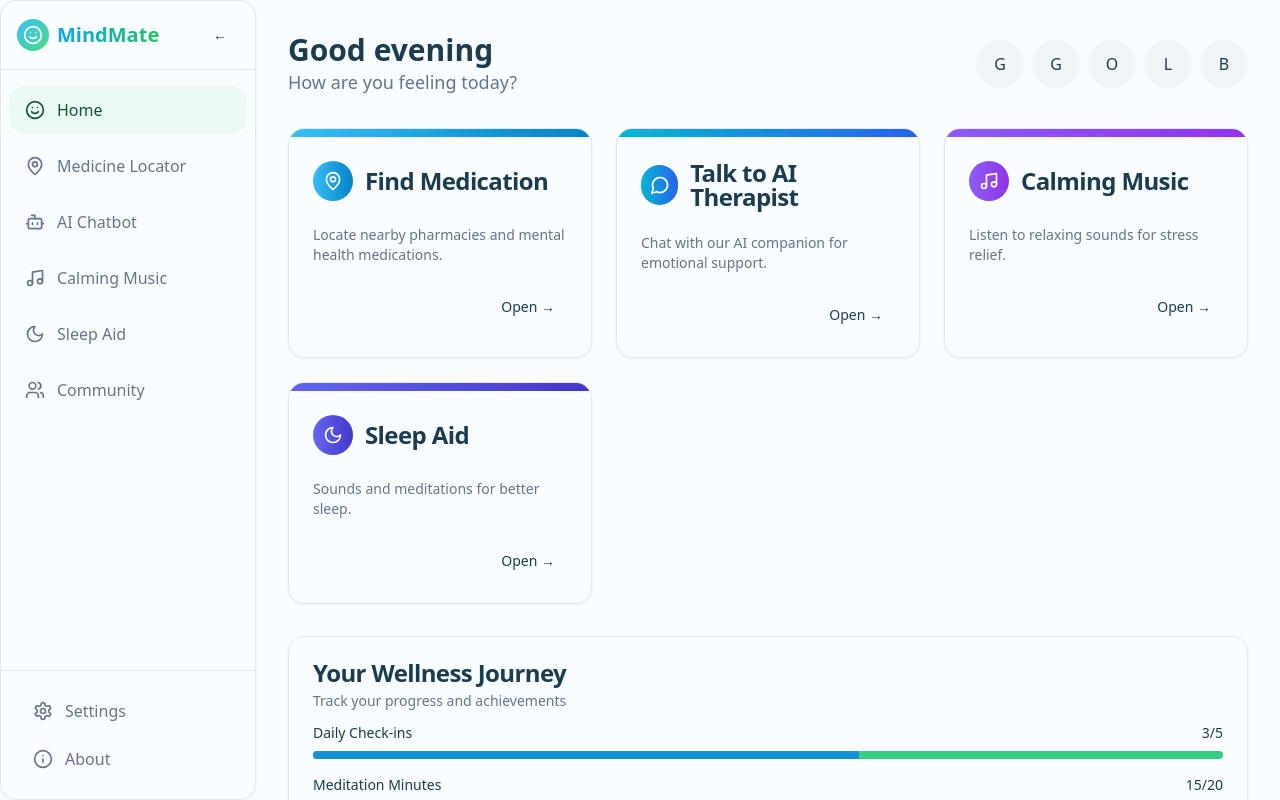
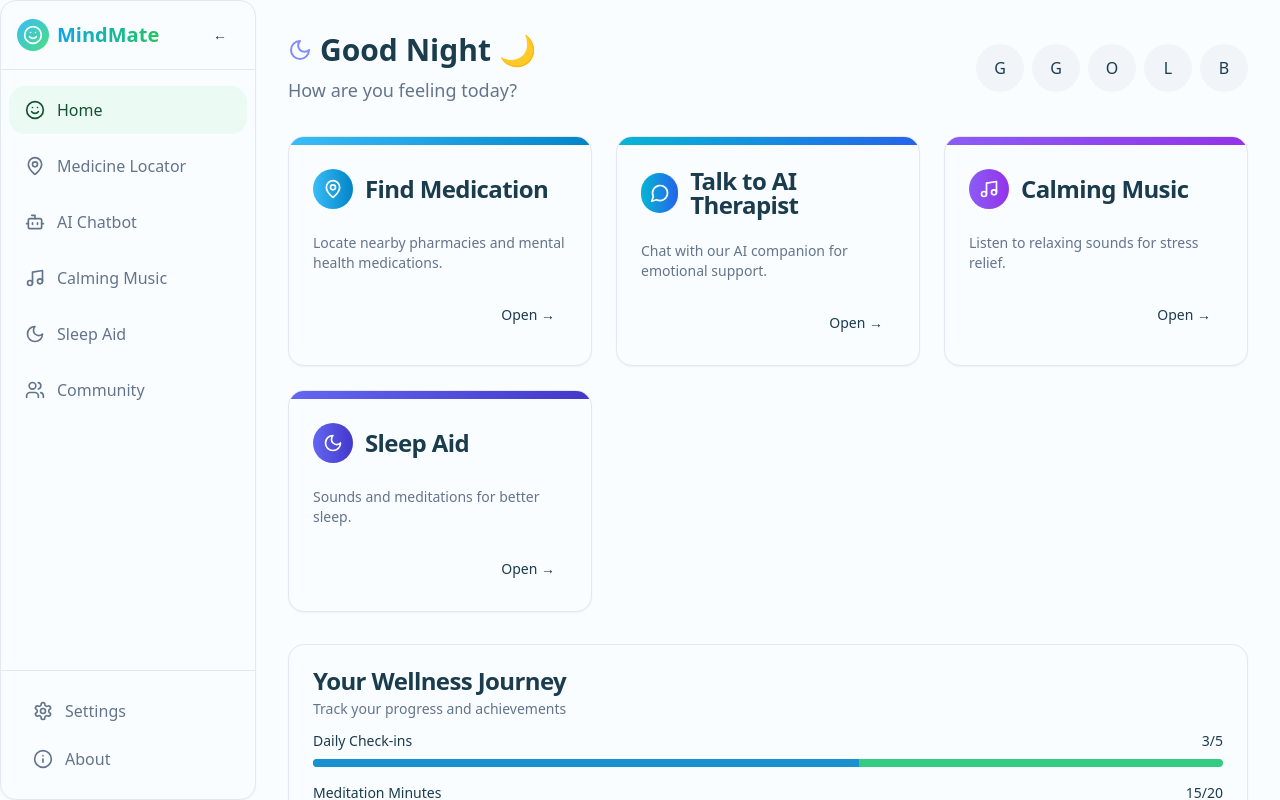
Before and after one commit to KashneetKaur/mindmate-serene-journey, a React (Vite) app: page / in a window 1280 px wide. Shown: the top 800 px of the page. Built offline with nearby package versions, Linux system fonts and the light colour scheme.

Commit message:
Update greeting message dynamically
Update the greeting message on the dashboard to change dynamically based on the current time in Indian Standard Time (IST).

```diff
--- a/package.json
+++ b/package.json
@@ -44,6 +44,7 @@
     "clsx": "^2.1.1",
     "cmdk": "^1.0.0",
     "date-fns": "^3.6.0",
+    "date-fns-tz": "^3.2.0",
     "embla-carousel-react": "^8.3.0",
     "input-otp": "^1.2.4",
     "lucide-react": "^0.462.0",
--- a/src/pages/Home.tsx
+++ b/src/pages/Home.tsx
@@ -1,11 +1,12 @@
 
-import { useState } from "react";
+import { useState, useEffect } from "react";
 import { Button } from "@/components/ui/button";
 import { Card, CardContent, CardDescription, CardFooter, CardHeader, CardTitle } from "@/components/ui/card";
 import { Progress } from "@/components/ui/progress";
 import { Link } from "react-router-dom";
-import { MapPin, MessageCircle, Music, Moon } from "lucide-react";
+import { MapPin, MessageCircle, Music, Moon, Sun } from "lucide-react";
 import { cn } from "@/lib/utils";
+import { formatInTimeZone } from "date-fns-tz";
 
 const moodOptions = [
   { value: "great", label: "Great", color: "bg-green-500" },
@@ -17,19 +18,41 @@ const moodOptions = [
 
 export default function Home() {
   const [selectedMood, setSelectedMood] = useState<string | null>(null);
+  const [currentTime, setCurrentTime] = useState(new Date());
 
-  const greeting = () => {
-    const hour = new Date().getHours();
-    if (hour < 12) return "Good morning";
-    if (hour < 18) return "Good afternoon";
-    return "Good evening";
+  useEffect(() => {
+    // Update time every minute
+    const timer = setInterval(() => {
+      setCurrentTime(new Date());
+    }, 60000);
+
+    return () => clearInterval(timer);
+  }, []);
+
+  const getGreeting = () => {
+    const hour = Number(formatInTimeZone(currentTime, 'Asia/Kolkata', 'H'));
+
+    if (hour >= 5 && hour < 12) {
+      return { text: 'Good Morning 🌞', icon: <Sun className="h-6 w-6 text-amber-500" /> };
+    } else if (hour >= 12 && hour < 17) {
+      return { text: 'Good Afternoon ☀️', icon: <Sun className="h-6 w-6 text-yellow-500" /> };
+    } else if (hour >= 17 && hour < 21) {
+      return { text: 'Good Evening 🌇', icon: <Sun className="h-6 w-6 text-orange-500" /> };
+    } else {
+      return { text: 'Good Night 🌙', icon: <Moon className="h-6 w-6 text-indigo-400" /> };
+    }
   };
+
+  const greeting = getGreeting();
 
   return (
     <div className="space-y-8">
       <div className="flex flex-col md:flex-row justify-between items-start md:items-center gap-4">
-        <div>
-          <h1 className="text-3xl font-bold">{greeting()}</h1>
+        <div className="space-y-2">
+          <div className="flex items-center gap-2">
+            {greeting.icon}
+            <h1 className="text-3xl font-bold">{greeting.text}</h1>
+          </div>
           <p className="text-lg text-muted-foreground">How are you feeling today?</p>
         </div>
 
```
Also changed, not shown: 1 other file (tests, documents, lock files or other folders).
